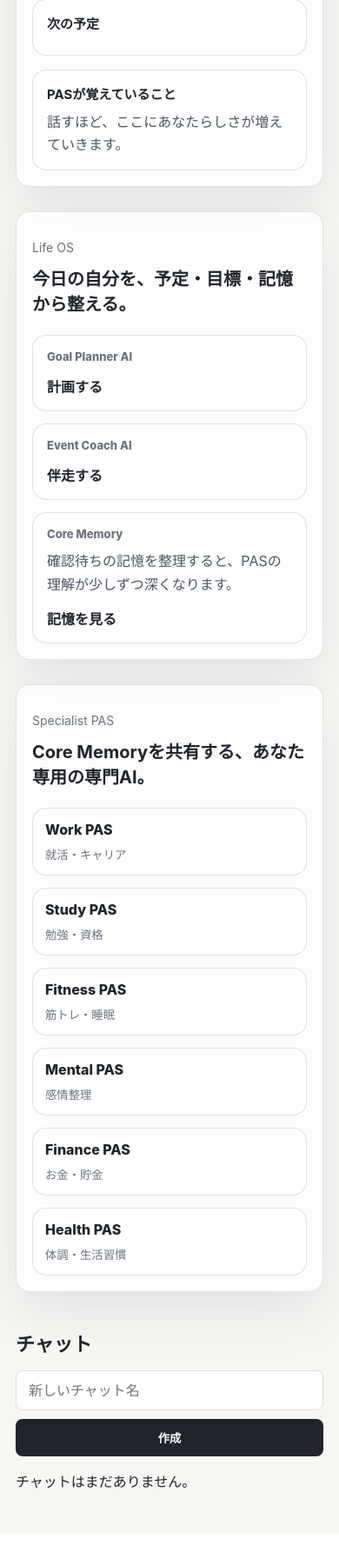
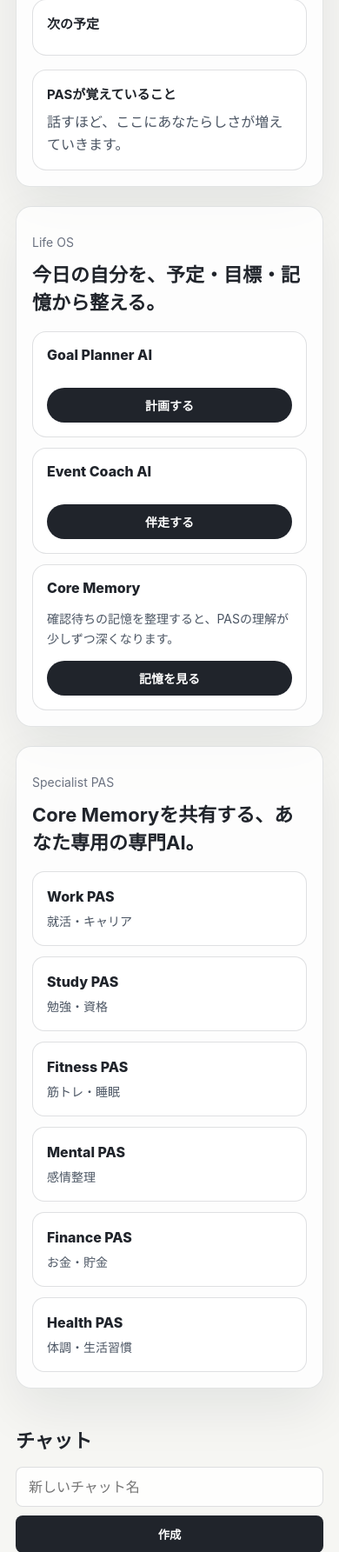
Before and after one commit to kokura-yuta/PAS, a FastAPI app: template templates/home.html in a window 390 px wide. Shown: the part 1255-3040 px from the top of the page at 87% size. Before the commit the page ends 2967 px from the top, so only its background shows below. Run offline with FastAPI, Linux system fonts and the light colour scheme; the template is opened without the code that fills it, so the values that code supplies are empty.

Commit message:
Improve Life OS mobile readability

```diff
--- a/static/style.css
+++ b/static/style.css
@@ -180,7 +180,7 @@ body {
 .life-os-panel,
 .specialist-panel {
     margin-top: 28px;
-    padding: 24px;
+    padding: 26px;
     border: 1px solid var(--panel-border);
     border-radius: 20px;
     background: var(--panel-bg);
@@ -191,7 +191,7 @@ body {
 .specialist-panel h2 {
     max-width: 680px;
     margin: 0 0 20px;
-    font-size: 24px;
+    font-size: 26px;
     line-height: 1.45;
 }
 
@@ -206,7 +206,11 @@ body {
 }
 
 .life-os-grid article {
-    padding: 16px;
+    display: grid;
+    align-content: space-between;
+    gap: 14px;
+    min-height: 210px;
+    padding: 18px;
     border: 1px solid var(--field-border);
     border-radius: 16px;
     background: var(--card-bg);
@@ -214,27 +218,41 @@ body {
 
 .life-os-grid span {
     display: block;
-    margin-bottom: 10px;
-    color: var(--muted);
-    font-size: 13px;
+    color: var(--text);
+    font-size: 16px;
     font-weight: 800;
 }
 
 .life-os-grid p {
-    min-height: 72px;
-    margin: 0 0 14px;
+    margin: 0;
     color: var(--subtle);
     line-height: 1.65;
 }
 
-.life-os-grid a {
-    color: var(--text);
+.life-os-grid a,
+.life-os-grid a:visited {
+    display: inline-flex;
+    width: fit-content;
+    align-items: center;
+    justify-content: center;
+    padding: 9px 13px;
+    border: 1px solid var(--field-border);
+    border-radius: 999px;
+    background: var(--accent);
+    color: var(--accent-text);
+    font-size: 14px;
     font-weight: 800;
     text-decoration: none;
+    transition: transform 0.16s ease, opacity 0.16s ease;
+}
+
+.life-os-grid a:hover {
+    transform: translateY(-1px);
+    opacity: 0.92;
 }
 
 .specialist-grid {
-    grid-template-columns: repeat(auto-fit, minmax(140px, 1fr));
+    grid-template-columns: repeat(auto-fit, minmax(220px, 1fr));
 }
 
 .specialist-grid form {
@@ -243,8 +261,8 @@ body {
 
 .specialist-grid button {
     width: 100%;
-    min-height: 94px;
-    padding: 14px;
+    min-height: 104px;
+    padding: 18px;
     border: 1px solid var(--field-border);
     border-radius: 16px;
     background: var(--card-bg);
@@ -263,11 +281,15 @@ body {
 .specialist-grid span {
     display: block;
     margin-bottom: 8px;
+    font-size: 17px;
     font-weight: 850;
 }
 
 .specialist-grid small {
-    color: var(--muted);
+    display: block;
+    color: var(--subtle);
+    font-size: 14px;
+    line-height: 1.5;
 }
 
 .account-bar {
@@ -935,26 +957,49 @@ body {
 
     .life-os-panel,
     .specialist-panel {
+        margin-top: 22px;
         padding: 18px;
-        border-radius: 16px;
+        border-radius: 18px;
     }
 
     .life-os-panel h2,
     .specialist-panel h2 {
-        font-size: 20px;
+        margin-bottom: 16px;
+        font-size: 22px;
+        line-height: 1.45;
     }
 
     .life-os-grid,
     .specialist-grid {
         grid-template-columns: 1fr;
+        gap: 12px;
     }
 
-    .life-os-grid p {
+    .life-os-grid article {
         min-height: auto;
+        padding: 16px;
+    }
+
+    .life-os-grid span,
+    .specialist-grid span {
+        font-size: 16px;
+    }
+
+    .life-os-grid p,
+    .specialist-grid small {
+        min-height: auto;
+        font-size: 14px;
+    }
+
+    .life-os-grid a {
+        width: 100%;
+        box-sizing: border-box;
     }
 
     .specialist-grid button {
-        min-height: 76px;
+        min-height: 86px;
+        padding: 16px;
+        border-radius: 14px;
     }
 
     .home-nav a {
```
